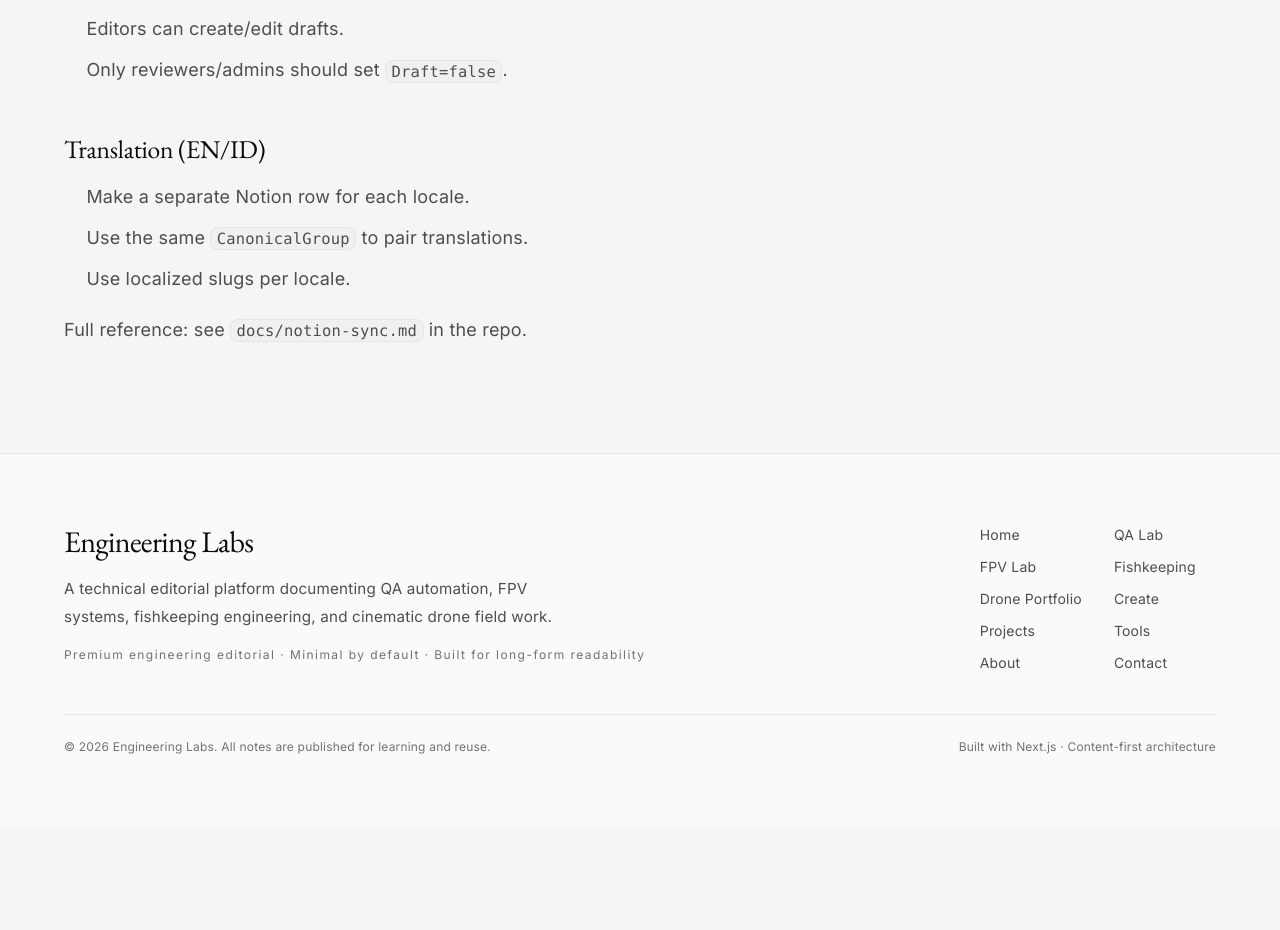
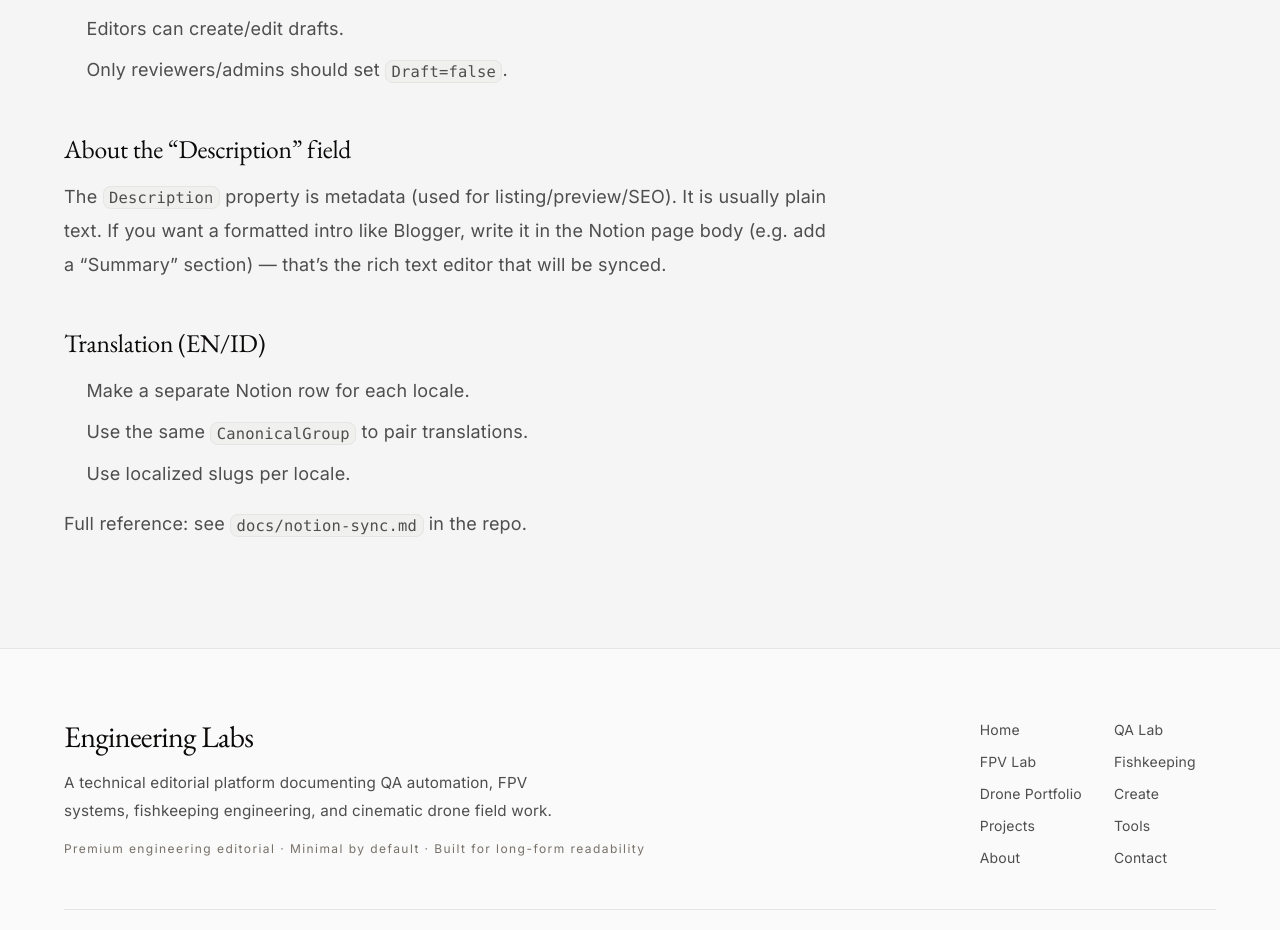
Before and after one commit to randykaskuser/ranmaul-engineering-labs, a Next.js app: page /create in a window 1280 px wide. Shown: the part 1444-2374 px from the top of the page. Before the commit the page ends 2271 px from the top, so only its background shows below. Built offline with nearby package versions, Linux system fonts and the light colour scheme.

Commit message:
Docs: clarify Description is metadata (rich text lives in Notion body)

```diff
--- a/app/(static)/create/page.tsx
+++ b/app/(static)/create/page.tsx
@@ -54,6 +54,13 @@ export default function CreateGuidePage() {
             <li>Only reviewers/admins should set <code>Draft=false</code>.</li>
           </ul>
 
+          <h2>About the “Description” field</h2>
+          <p>
+            The <code>Description</code> property is metadata (used for listing/preview/SEO). It is usually plain text.
+            If you want a formatted intro like Blogger, write it in the Notion page body (e.g. add a “Summary” section)
+            — that’s the rich text editor that will be synced.
+          </p>
+
           <h2>Translation (EN/ID)</h2>
           <ul>
             <li>Make a separate Notion row for each locale.</li>
```
Also changed, not shown: 1 other file (tests, documents, lock files or other folders).
